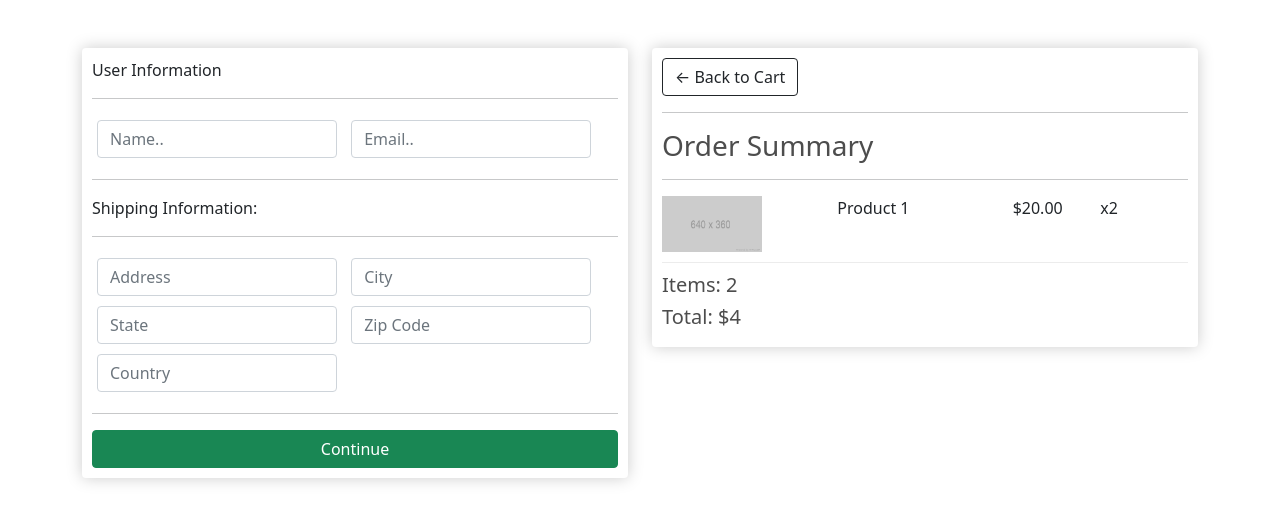
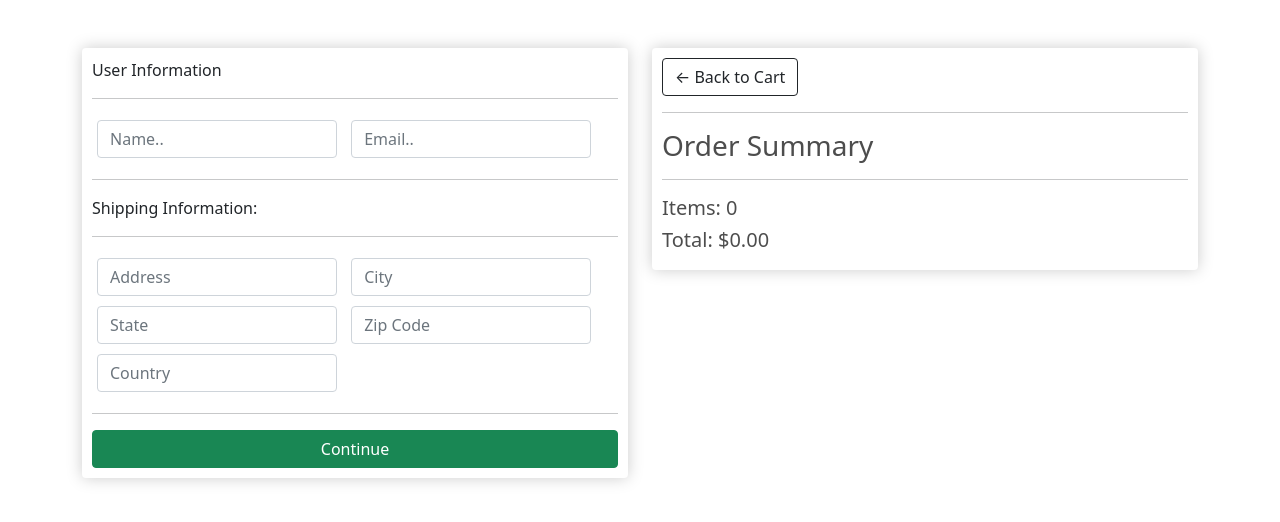
Before and after one commit to dldev3/django-ecommerce, a Django app: page /checkout/ in a window 1280 px wide. Shown: the part 57-579 px from the top of the page. Run offline with Django 3.2, Linux system fonts and the light colour scheme.

Commit message:
basic features donw

```diff
--- a/store/templates/store/checkout.html
+++ b/store/templates/store/checkout.html
@@ -93,14 +93,16 @@
                 <hr>
                 <h3>Order Summary</h3>
                 <hr>
+                {% for item in items %}
                 <div class="cart-row">
-                    <div style="flex:2"><img class="row-image" src="{%  static 'images/placeholder.png'  %}"></div>
-                    <div style="flex:2"><p>Product 1</p></div>
-                    <div style="flex:1"><p>$20.00</p></div>
-                    <div style="flex:1"><p>x2</p></div>
+                    <div style="flex:2"><img class="row-image" src="{{item.product.imageURL}}"></div>
+                    <div style="flex:2"><p>{{ item.product.name }}</p></div>
+                    <div style="flex:1"><p>${{ item.product.price |floatformat:2 }}</p></div>
+                    <div style="flex:1"><p>x{{ item.quantity }}</p></div>
                 </div>
-                <h5>Items: 2</h5>
-                <h5>Total: $4</h5>
+                {% endfor %}
+                <h5>Items: {{ order.get_cart_items }}</h5>
+                <h5>Total: ${{ order.get_cart_total|floatformat:2 }}</h5>
             </div>
         </div>
     </div>
--- a/store/views.py
+++ b/store/views.py
@@ -13,12 +13,21 @@ def cart(request):
         items = order.orderitem_set.all()
     else:
         items = []
+        order = {'get_cart_total':0, 'get_cart_items':0}
 
-    context = {'items':items}
+    context = {'items':items, 'order':order}
     return render(request, 'store/cart.html',context)
 
 
 
 def checkout(request):
-    context = {}
+    if request.user.is_authenticated:
+        customer = request.user.customer
+        order, created = Order.objects.get_or_create(customer=customer, complete=False)
+        items = order.orderitem_set.all()
+    else:
+        items = []
+        order = {'get_cart_total':0, 'get_cart_items':0}
+
+    context = {'items':items, 'order':order}
     return render(request, 'store/checkout.html', context)
```
Also changed, not shown: store/models.py (+16 -0 lines), store/templates/store/cart.html (+7 -7 lines).
